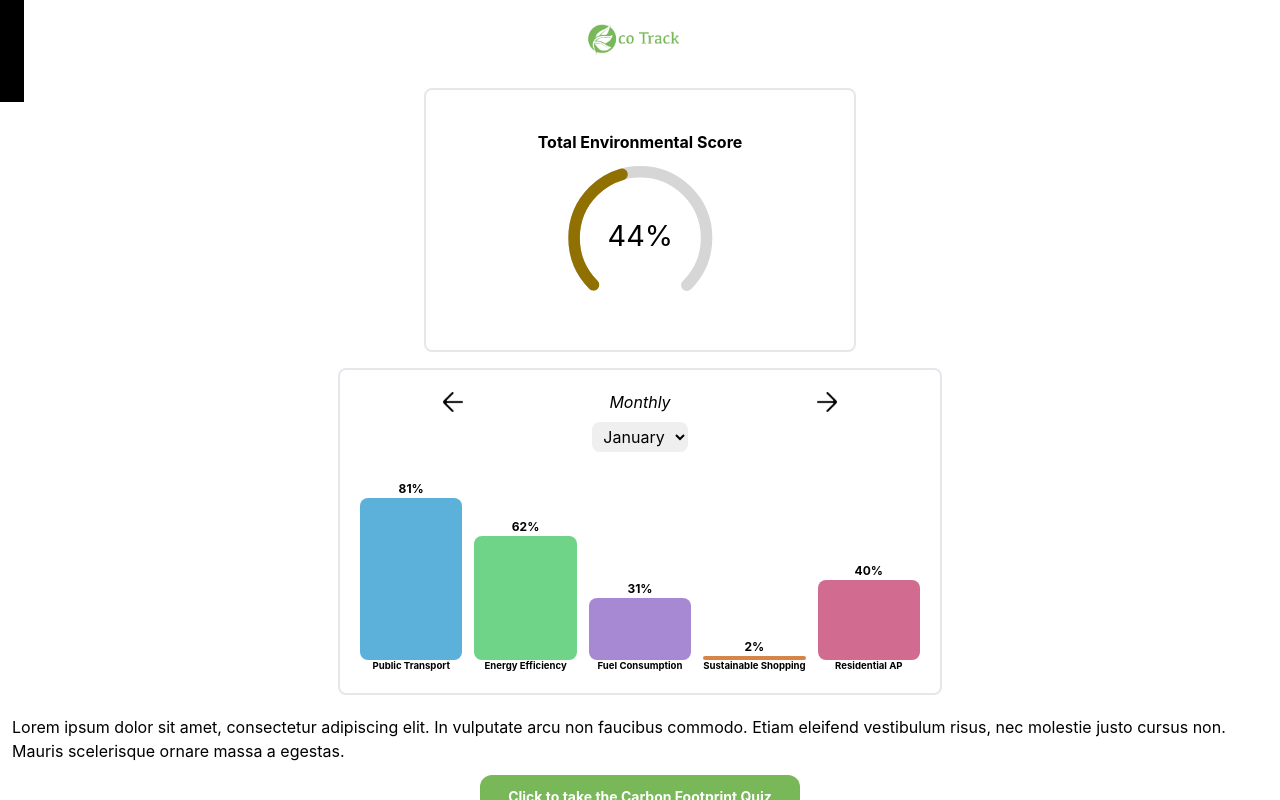
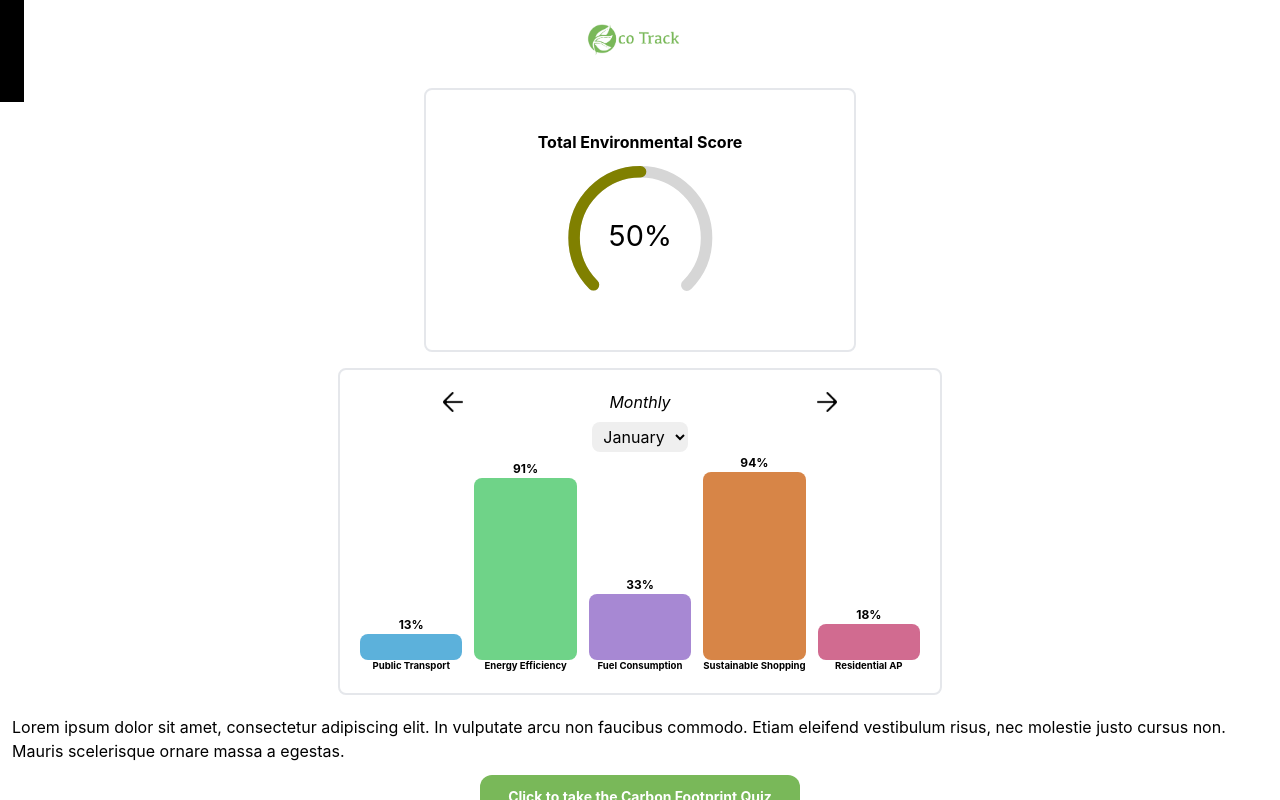
Before and after one commit to grayzcale/green-project, a React (Create React App) app: page /stats in a window 1280 px wide. Built offline with nearby package versions, Linux system fonts and the light colour scheme.

Commit message:
Fix graph and animate

```diff
--- a/package.json
+++ b/package.json
@@ -39,6 +39,7 @@
   },
   "devDependencies": {
     "react-router-dom": "^6.26.0",
+    "react-spring": "^9.7.4",
     "tailwindcss": "^3.4.7"
   }
 }
--- a/src/pages/Stats.js
+++ b/src/pages/Stats.js
@@ -6,24 +6,56 @@ import { CircularProgressbar, buildStyles } from "react-circular-progressbar";
 import "react-circular-progressbar/dist/styles.css";
 import "../assets/tiny_text.css";
 
+import { useSpring, animated } from 'react-spring';
+
 const Stats = () => {
   const randomInt = () => Math.floor(Math.random() * 100) + 1;
+  const getRandomList = () => {
+    const list = [];
+    for (let i = 0; i < 5; i++) {
+      list.push(randomInt());
+    }
+    return list;
+  }
 
-  const [v1, setv1] = useState(randomInt());
-  const [v2, setv2] = useState(randomInt());
-  const [v3, setv3] = useState(randomInt());
-  const [v4, setv4] = useState(randomInt());
-  const [v5, setv5] = useState(randomInt());
+  const [values, setValues] = useState(getRandomList());
+  const [cval, setCVal] = useState(Math.ceil(values.reduce((acc, val) => acc + val, 0) / 5));
 
-  const [cval, setCVal] = useState(Math.ceil((v1 + v2 + v3 + v4 + v5) / 5));
+  const v1 = useSpring({
+    height: `${values[0] * 2}px`,
+    top: `${(100 - values[0]) * 2}px`,
+    config: { tension: 170, friction: 26 },
+  })
+
+  const v2 = useSpring({
+    height: `${values[1] * 2}px`,
+    top: `${(100 - values[1]) * 2}px`,
+    config: { tension: 170, friction: 26 },
+  })
+
+  const v3 = useSpring({
+    height: `${values[2] * 2}px`,
+    top: `${(100 - values[2]) * 2}px`,
+    config: { tension: 170, friction: 26 },
+  })
+
+  const v4 = useSpring({
+    height: `${values[3] * 2}px`,
+    top: `${(100 - values[3]) * 2}px`,
+    config: { tension: 170, friction: 26 },
+  })
+
+  const v5 = useSpring({
+    height: `${values[4] * 2}px`,
+    top: `${(100 - values[4]) * 2}px`,
+    config: { tension: 170, friction: 26 },
+  })
+
   const resetCVal = () => {
-    setv1(randomInt());
-    setv2(randomInt());
-    setv3(randomInt());
-    setv4(randomInt());
-    setv5(randomInt());
-    console.log(v1, v2, v3, v4, v5);
-    setCVal(Math.ceil((v1 + v2 + v3 + v4 + v5) / 5));
+    const list = getRandomList();
+    setValues(list);
+    console.log(values);
+    setCVal(Math.ceil(list.reduce((acc, val) => acc + val, 0) / 5));
   };
 
   const [graphRange, setGraphRange] = useState("monthly");
@@ -133,61 +165,56 @@ const Stats = () => {
             className="grid grid-cols-5 w-30 gap-3"
             style={{ height: "200px" }}
           >
-            <div
+            <animated.div
               className="block w-full rounded-lg"
               style={{
-                backgroundColor: getColor(v1, [200, 64, 61]),
-                height: `${v1 * 2}px`,
+                ...v1,
+                backgroundColor: getColor(values[0], [200, 64, 61]),
                 position: "relative",
-                top: `${(100 - v1) * 2}px`,
               }}
             >
-              <span className="block text-center mx-auto w-full text-xs font-bold" style={{ position: "relative", bottom: "17px" }}>{v1}%</span>
-            </div>
-            <div
+              <span className="block text-center mx-auto w-full text-xs font-bold" style={{ position: "relative", bottom: "17px" }}>{values[0]}%</span>
+            </animated.div>
+            <animated.div
               className="block w-full rounded-lg"
               style={{
-                backgroundColor: getColor(v2, [135, 53, 63]),
-                height: `${v2 * 2}px`,
+                ...v2,
+                backgroundColor: getColor(values[1], [135, 53, 63]),
                 position: "relative",
-                top: `${(100 - v2) * 2}px`,
               }}
             >
-              <span className="block text-center mx-auto w-full text-xs font-bold" style={{ position: "relative", bottom: "17px" }}>{v2}%</span>
-            </div>
-            <div
+              <span className="block text-center mx-auto w-full text-xs font-bold" style={{ position: "relative", bottom: "17px" }}>{values[1]}%</span>
+            </animated.div>
+            <animated.div
               className="block w-full rounded-lg"
               style={{
-                backgroundColor: getColor(v3, [265, 46, 68]),
-                height: `${v3 * 2}px`,
+                ...v3,
+                backgroundColor: getColor(values[2], [265, 46, 68]),
                 position: "relative",
-                top: `${(100 - v3) * 2}px`,
               }}
             >
-              <span className="block text-center mx-auto w-full text-xs font-bold" style={{ position: "relative", bottom: "17px" }}>{v3}%</span>
-            </div>
-            <div
+              <span className="block text-center mx-auto w-full text-xs font-bold" style={{ position: "relative", bottom: "17px" }}>{values[2]}%</span>
+            </animated.div>
+            <animated.div
               className="block w-full rounded-lg"
               style={{
-                backgroundColor: getColor(v4, [26, 64, 56]),
-                height: `${v4 * 2}px`,
+                ...v4,
+                backgroundColor: getColor(values[3], [26, 64, 56]),
                 position: "relative",
-                top: `${(100 - v4) * 2}px`,
               }}
             >
-              <span className="block text-center mx-auto w-full text-xs font-bold" style={{ position: "relative", bottom: "17px" }}>{v4}%</span>
-            </div>
-            <div
+              <span className="block text-center mx-auto w-full text-xs font-bold" style={{ position: "relative", bottom: "17px" }}>{values[3]}%</span>
+            </animated.div>
+            <animated.div
               className="block w-full rounded-lg"
               style={{
-                backgroundColor: getColor(v5, [338, 53, 62]),
-                height: `${v5 * 2}px`,
+                ...v5,
+                backgroundColor: getColor(values[4], [338, 53, 62]),
                 position: "relative",
-                top: `${(100 - v5) * 2}px`,
               }}
             >
-              <span className="block text-center mx-auto w-full text-xs font-bold" style={{ position: "relative", bottom: "17px" }}>{v5}%</span>
-            </div>
+              <span className="block text-center mx-auto w-full text-xs font-bold" style={{ position: "relative", bottom: "17px" }}>{values[4]}%</span>
+            </animated.div>
           </div>
           <div className="grid grid-cols-5 gap-3 text-xs">
             <span className="text-center font-bold text-xxs">Public Transport</span>
```
Also changed, not shown: 1 other file (tests, documents, lock files or other folders).
